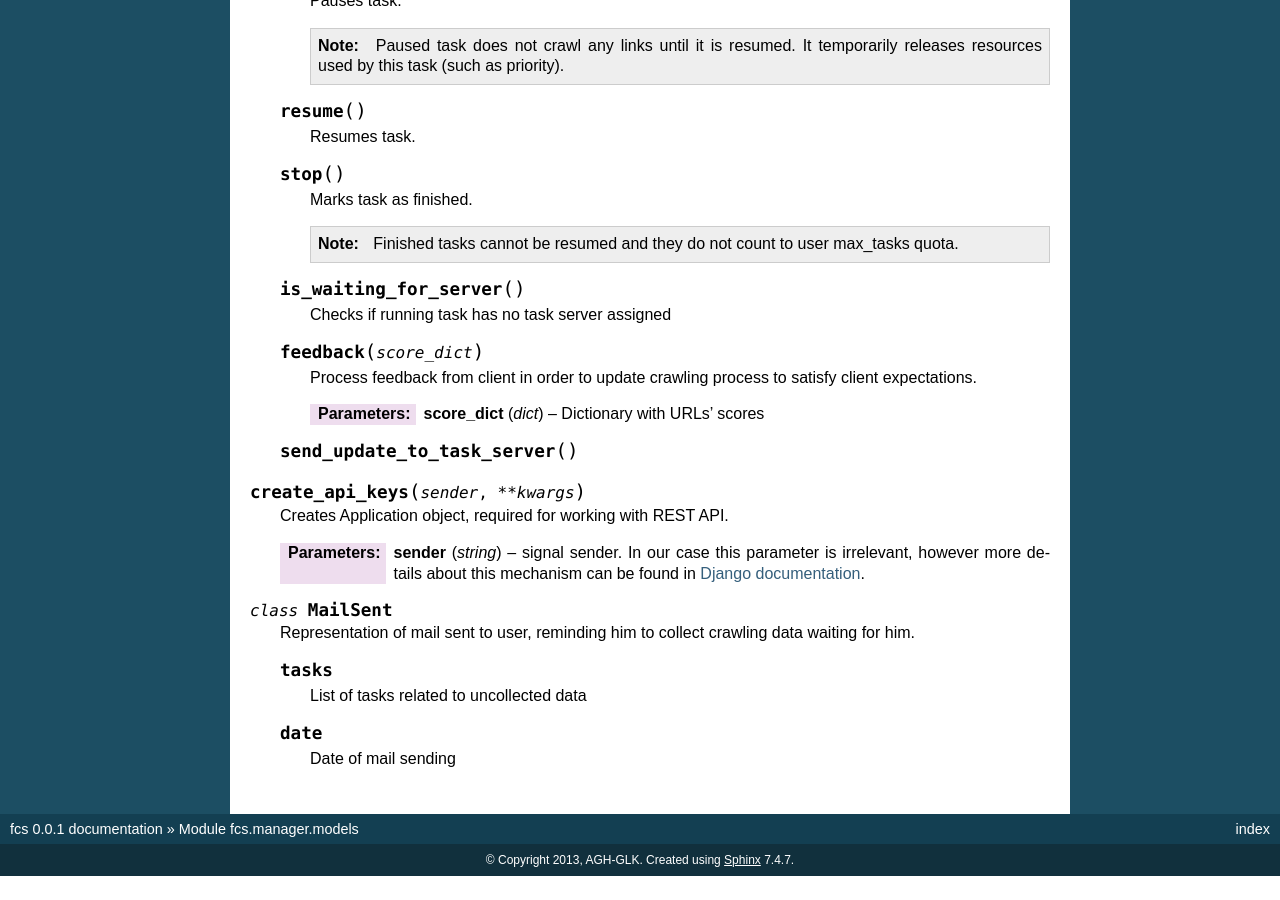
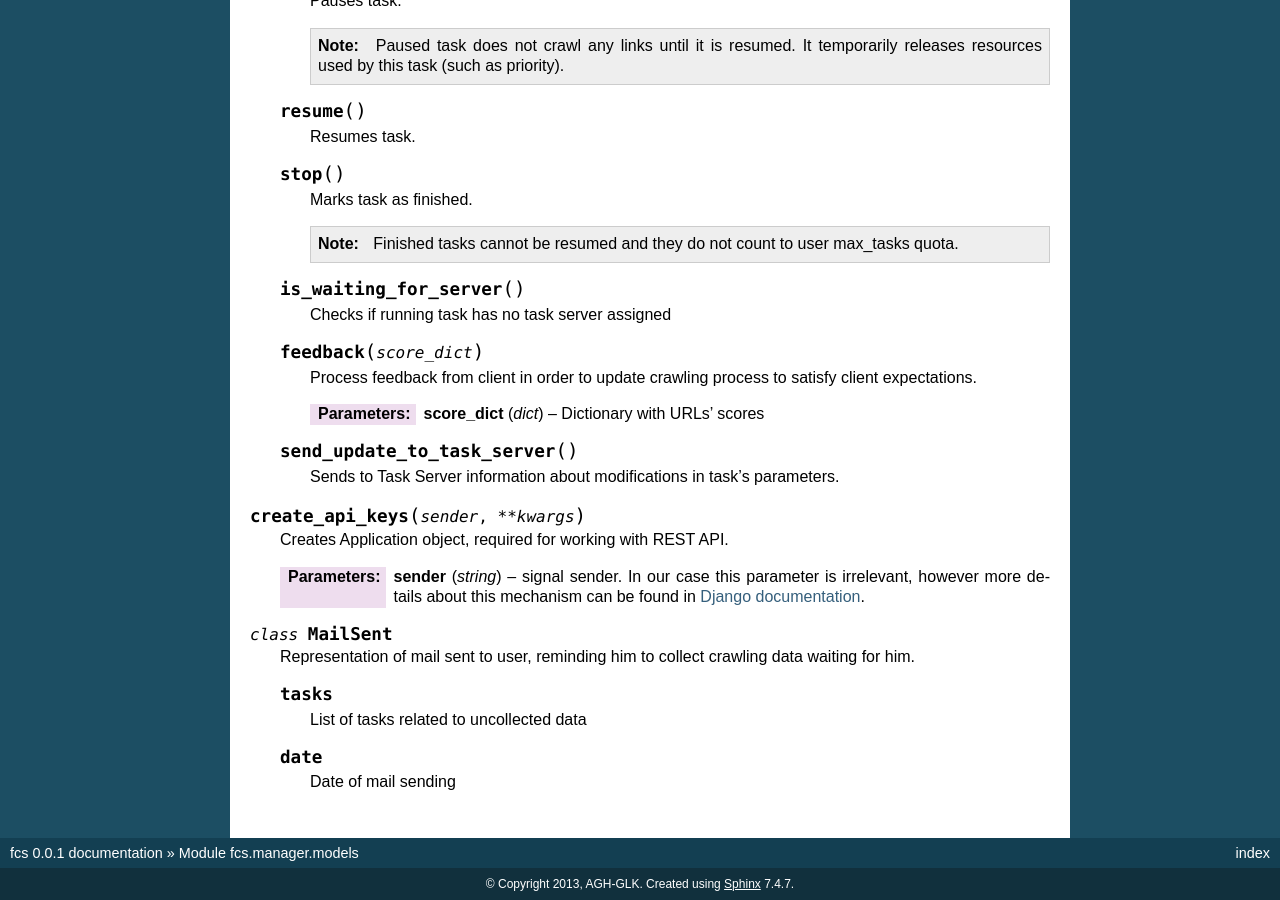
Before and after one commit to agh-glk/fcs, a Sphinx documentation site: the page built from docs/source/manager/models.rst, in a window 1280 px wide and 900 px high, scrolled down 3771 px. Built offline with Sphinx 7.4.7, drawn with Linux system fonts in a browser that asks for light colours; formulas are drawn with MathJax 3; before the commit the page ends 4647 px from its top, so only the background shows below that.

Commit message:
[NT] Edit

```diff
--- a/docs/source/manager/models.rst
+++ b/docs/source/manager/models.rst
@@ -207,11 +207,13 @@ This module contains model layer - implementation of system units and consists o
 
    .. py:method:: feedback(score_dict)
 
-       Process feedback from client in order to update crawling process to satisfy client expectations.
+      Process feedback from client in order to update crawling process to satisfy client expectations.
 
-       :param dict score_dict: Dictionary with URLs' scores
+      :param dict score_dict: Dictionary with URLs' scores
 
    .. py:method:: send_update_to_task_server()
+
+      Sends to Task Server information about modifications in task's parameters.
 
 
 
```
